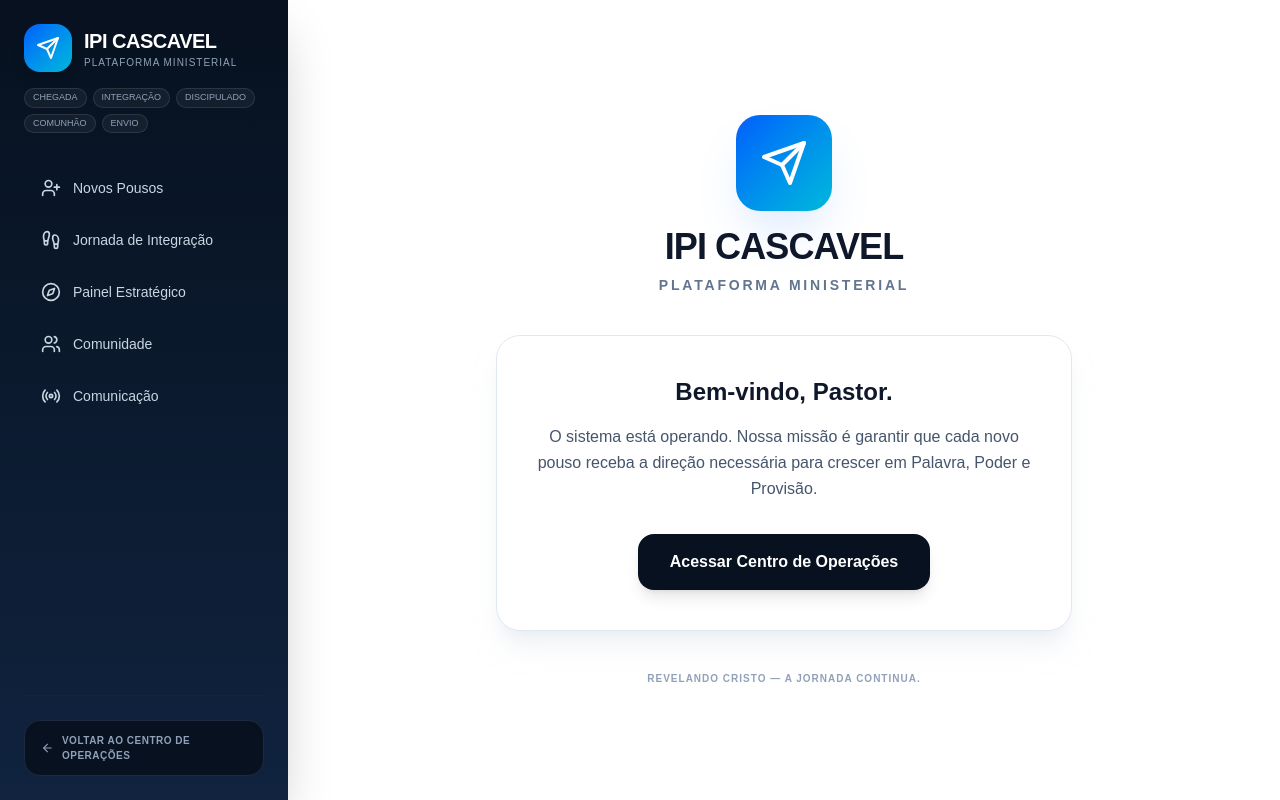
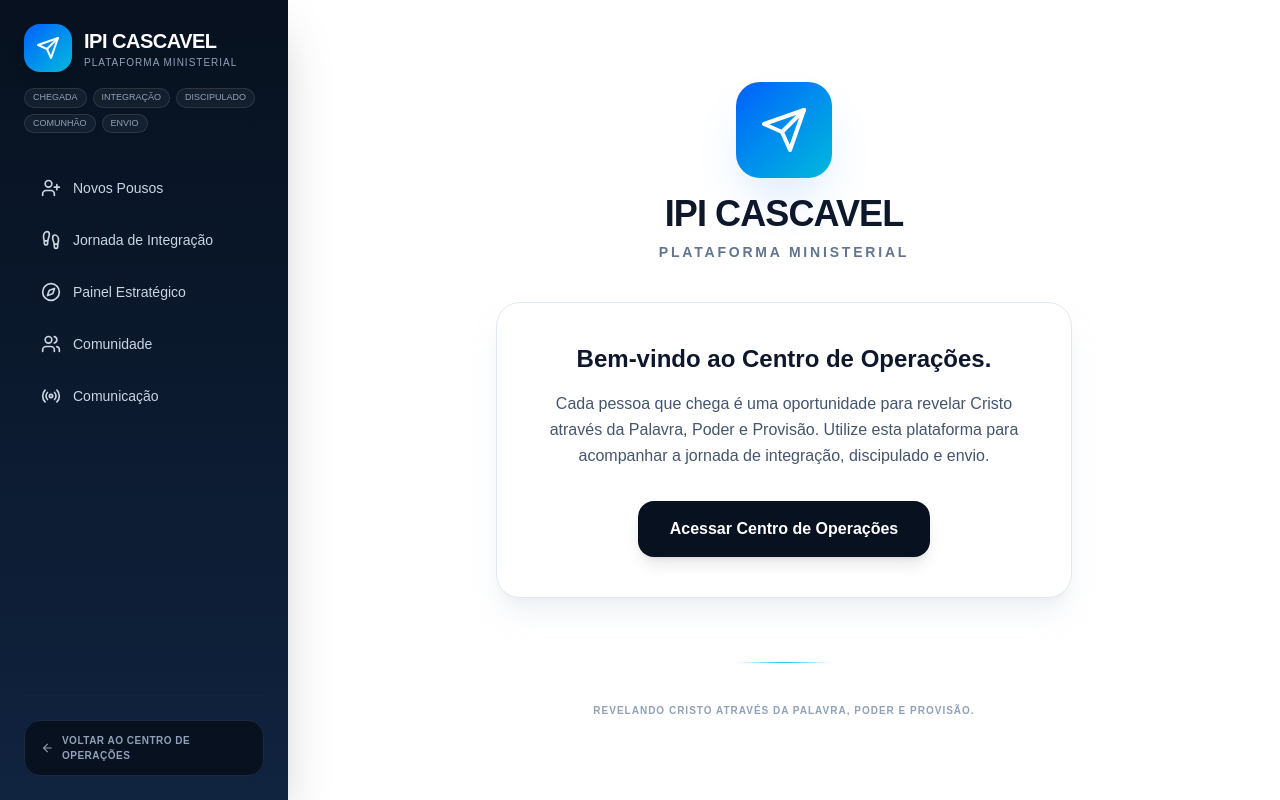
Before and after one commit to SecretariaIPI/conecta-ipi, a Next.js app: page /dashboard in a window 1280 px wide. Built offline with nearby package versions, Linux system fonts and the light colour scheme.

Commit message:
Correção de rota 404 e limpeza de dados de teste

```diff
--- a/src/app/dashboard/page.tsx
+++ b/src/app/dashboard/page.tsx
@@ -23,9 +23,9 @@ export default function DashboardPage() {
 
         {/* Mensagem de Boas-Vindas */}
         <div className="bg-white border border-slate-200 rounded-3xl p-10 shadow-xl shadow-slate-200/50">
-          <h2 className="text-2xl font-black text-slate-900 mb-4">Bem-vindo, Pastor.</h2>
+          <h2 className="text-2xl font-black text-slate-900 mb-4"> Bem-vindo ao Centro de Operações.</h2>
           <p className="text-slate-600 leading-relaxed mb-8">
-            O sistema está operando. Nossa missão é garantir que cada novo pouso receba a direção necessária para crescer em Palavra, Poder e Provisão.
+            Cada pessoa que chega é uma oportunidade para revelar Cristo através da Palavra, Poder e Provisão. Utilize esta plataforma para acompanhar a jornada de integração, discipulado e envio.
           </p>
 
           <Link
@@ -36,9 +36,20 @@ export default function DashboardPage() {
           </Link>
         </div>
 
+<div className="pt-6">
+  <div className="
+    w-24 h-px
+    bg-gradient-to-r
+    from-transparent
+    via-cyan-400
+    to-transparent
+    mx-auto
+  " />
+</div>
+
         {/* Rodapé Inspiracional */}
         <p className="text-[10px] text-slate-400 uppercase tracking-widest font-bold">
-          Revelando Cristo — A jornada continua.
+          Revelando Cristo através da Palavra, Poder e Provisão.
         </p>
       </div>
     </div>
```
